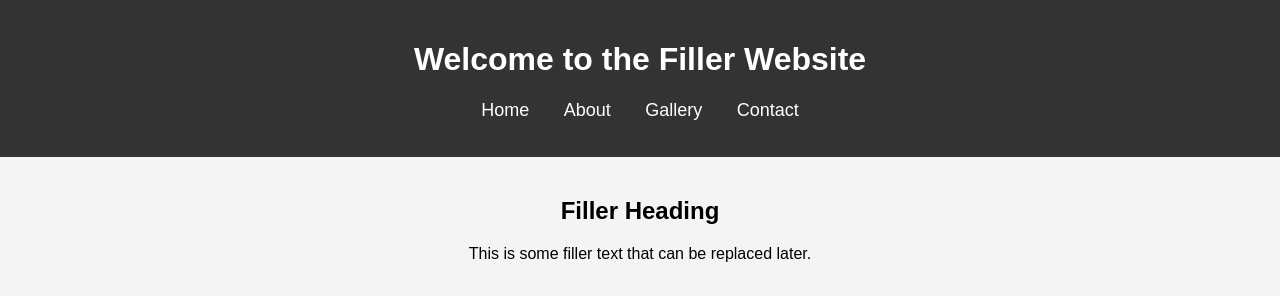
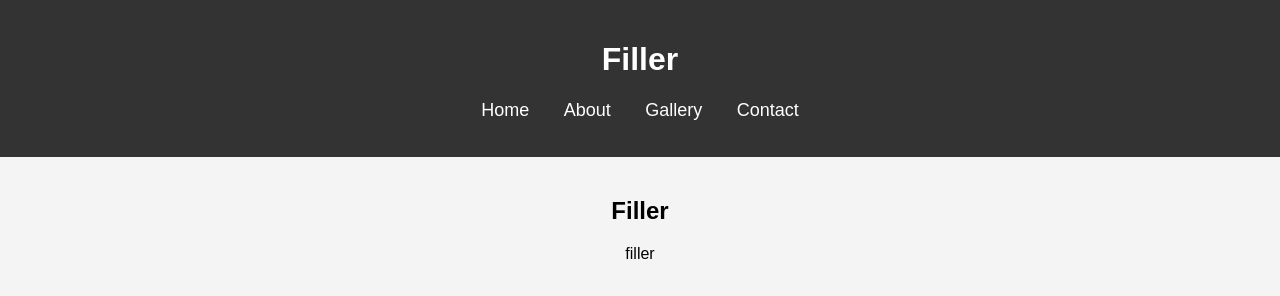
Before and after one commit to NP175548/Back-to-Basics, a plain HTML site: page index.html in a window 1280 px wide. Shown: the top 296 px of the page. Drawn offline with Linux system fonts and the light colour scheme; grey boxes are pictures that could not be loaded.

Commit message:
Update index.html

```diff
--- a/index.html
+++ b/index.html
@@ -8,7 +8,7 @@
 </head>
 <body>
     <header>
-        <h1>Welcome to the Filler Website</h1>
+        <h1>Filler</h1>
         <nav>
             <ul>
                 <li><a href="index.html">Home</a></li>
@@ -20,8 +20,8 @@
     </header>
     <main>
         <section>
-            <h2>Filler Heading</h2>
-            <p>This is some filler text that can be replaced later.</p>
+            <h2>Filler</h2>
+            <p>filler</p>
             <img src="image.jpg" alt="Filler Image">
             <video controls>
                 <source src="video.mp4" type="video/mp4">
```
